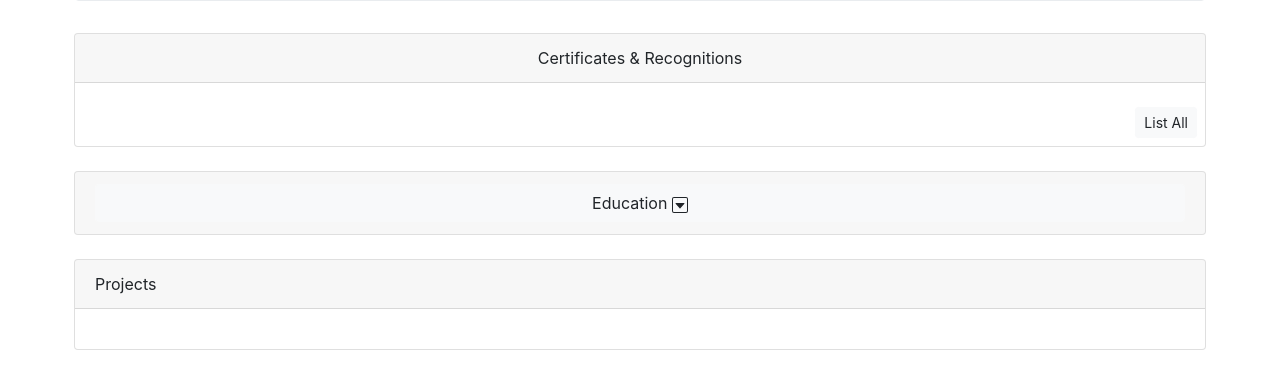
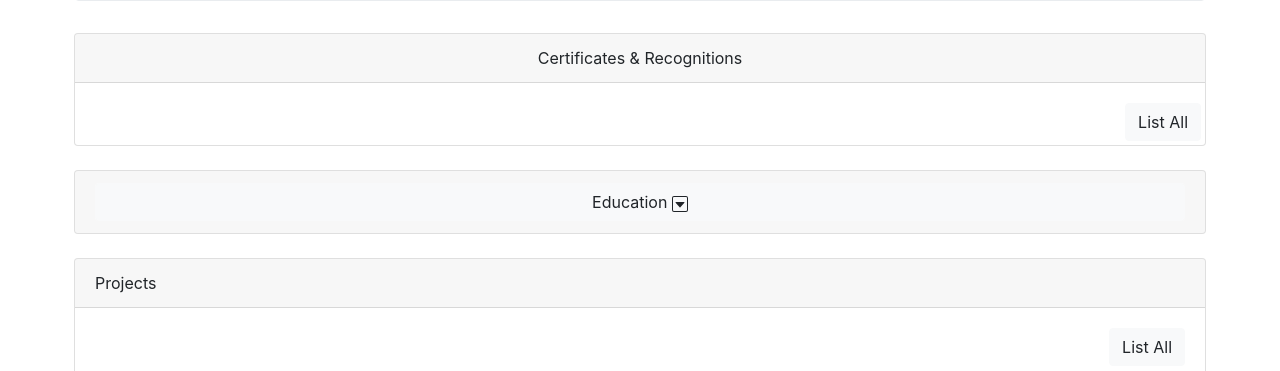
Before and after one commit to atulsingh029/portfolio, a Django app: page / in a window 1280 px wide. Shown: the part 472-843 px from the top of the page. Run offline with Django 3.2, Linux system fonts and the light colour scheme; data that the repository does not hold is empty; some libraries are stand-ins or nearby versions.

Commit message:
minor fix

```diff
--- a/templates/base.html
+++ b/templates/base.html
@@ -103,13 +103,13 @@
         <div class="card-header text-center">
             Certificates & Recognitions
         </div>
-        <div class="card-body p-2">
+        <div class="card-body p-1">
             <div id="edu" class="carousel slide m-2" data-ride="carousel">
                 <div class="carousel-inner">
                     {% for carousel in carousels %}
                         <div class="carousel-item {{ carousel.active }}">
                             <img src="{{ carousel.carouselimg }}" class="d-block w-100" alt="">
-                            <div class="carousel-caption d-none d-block">
+                            <div class="carousel-caption d-none d-sm-none d-md-block">
                                 {% if carousel.carouselapplink %}
                                     <a href="{{ carousel.carouselapplink }}" target="_blank">
                                         <button class="btn btn-sm btn-dark">{{ carousel.carouselappname }}</button>
@@ -130,7 +130,7 @@
             </div>
             <div class="mb-0" align="right">
                 <a href="#">
-                    <button type="button" class="btn btn-sm btn-light">List All</button>
+                    <button type="button" class="btn btn-xs btn-light">List All</button>
                 </a>
             </div>
         </div>
@@ -256,6 +256,11 @@
             </div>
         </div>
     </div>
+  <div class="mb-0" align="right">
+                <a href="#">
+                    <button type="button" class="btn btn-xs btn-light">List All</button>
+                </a>
+            </div>
   </div>
 </div>
     <!-- end projects -->
```
